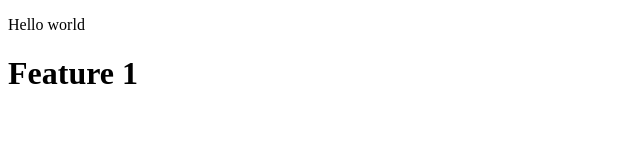
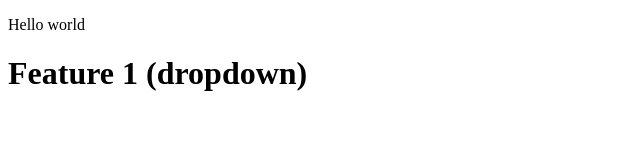
Before and after one commit to dhirajudhani/localrepo, a plain HTML site: page index.html in a window 1280 px wide. Shown: the whole page, without its empty margins (0-640 px from the left). Drawn offline with Linux system fonts and the light colour scheme.

```diff
--- a/index.html
+++ b/index.html
@@ -7,6 +7,6 @@
 </head>
 <body>
     <p>Hello   world</p>
-    <h1>Feature 1   </h1>
+    <h1>Feature 1 (dropdown)  </h1>
 </body>
 </html>
```
